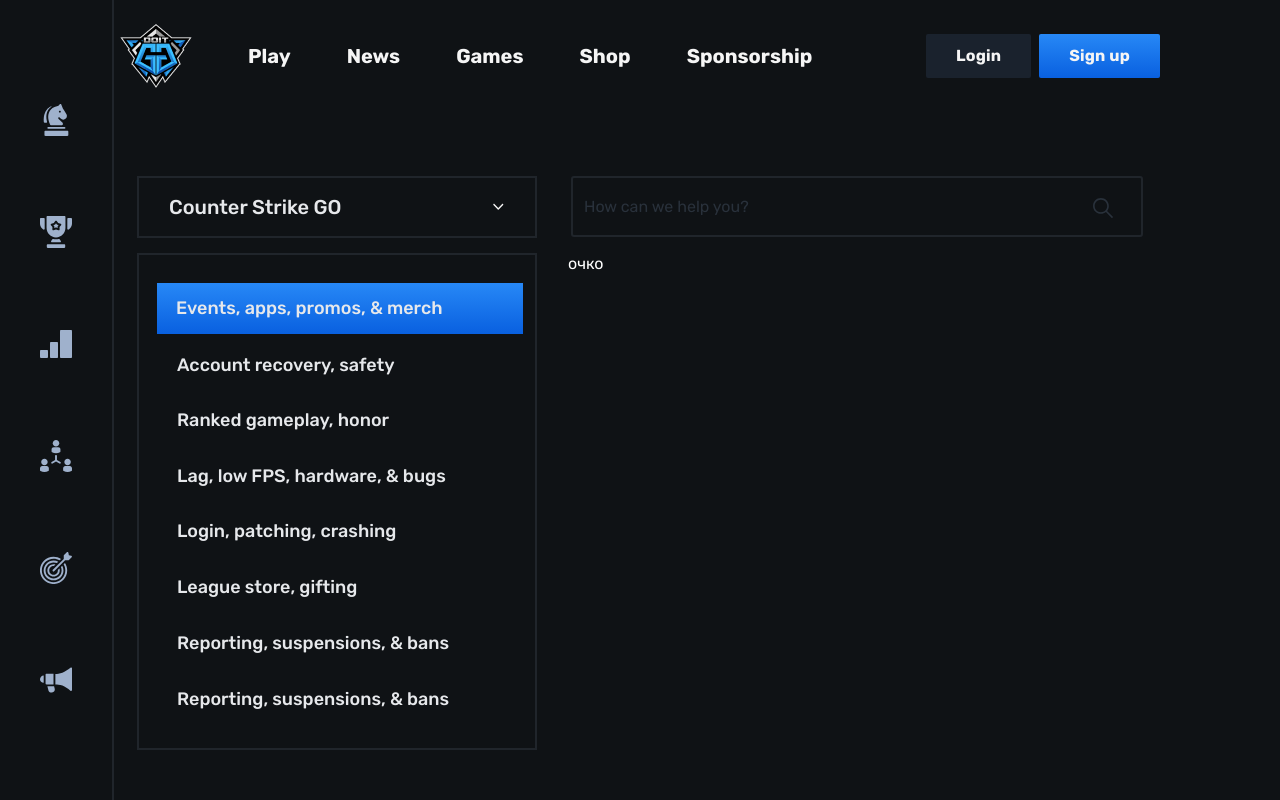
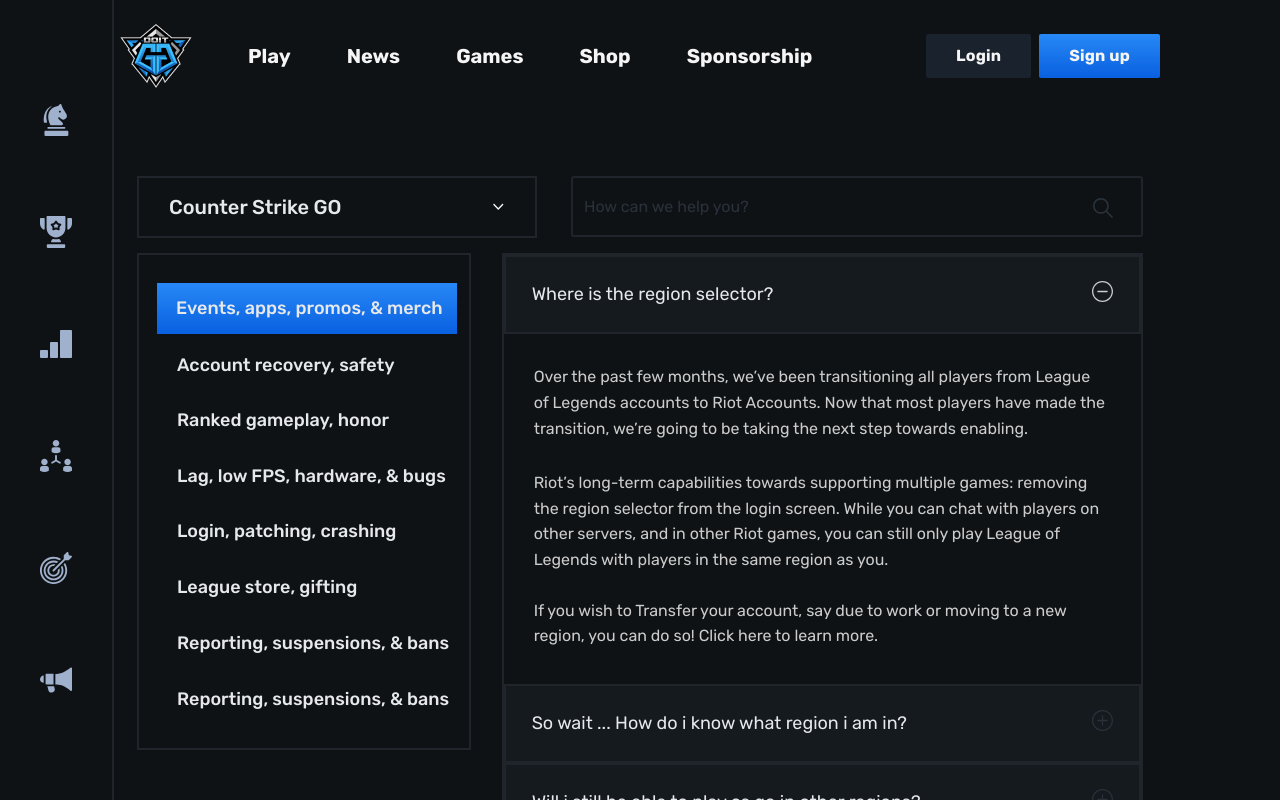
Before and after one commit to M1nt-y/doit, a Vue app: page /faq in a window 1280 px wide. Shown: the top 800 px of the page. Built offline with nearby package versions, Linux system fonts and the light colour scheme.

Commit message:
dima-dev: Сделал десктоп версию ответы и вопросы

```diff
--- /dev/null
+++ b/src/assets/icons/faq/Minus.vue
@@ -0,0 +1,14 @@
+<template>
+<svg width="21" height="21" viewBox="0 0 21 21" fill="none" xmlns="http://www.w3.org/2000/svg">
+  <g clip-path="url(#clip0_1972_16605)">
+    <path d="M10.5 21C4.71007 21 0 16.2899 0 10.5C0 4.71007 4.71007 0 10.5 0C16.2899 0 21 4.71007 21 10.5C21 16.2899 16.2899 21 10.5 21ZM10.5 1.3125C5.43377 1.3125 1.3125 5.43377 1.3125 10.5C1.3125 15.5662 5.43377 19.6875 10.5 19.6875C15.5662 19.6875 19.6875 15.5662 19.6875 10.5C19.6875 5.43377 15.5662 1.3125 10.5 1.3125Z" fill="#CCCCCC"/>
+    <path d="M15.0938 11.1562H5.90625C5.544 11.1562 5.25 10.8623 5.25 10.5C5.25 10.1377 5.544 9.84375 5.90625 9.84375H15.0938C15.456 9.84375 15.75 10.1377 15.75 10.5C15.75 10.8623 15.456 11.1562 15.0938 11.1562Z" fill="#CCCCCC"/>
+  </g>
+  <defs>
+    <clipPath id="clip0_1972_16605">
+    <rect width="21" height="21" fill="white"/>
+    </clipPath>
+  </defs>
+  </svg>
+
+</template>
--- /dev/null
+++ b/src/assets/icons/faq/Plus.vue
@@ -0,0 +1,15 @@
+<template>
+<svg width="21" height="21" viewBox="0 0 21 21" fill="none" xmlns="http://www.w3.org/2000/svg">
+  <g clip-path="url(#clip0_1972_16575)">
+    <path d="M10.5 21C4.71007 21 0 16.2899 0 10.5C0 4.71007 4.71007 0 10.5 0C16.2899 0 21 4.71007 21 10.5C21 16.2899 16.2899 21 10.5 21ZM10.5 1.3125C5.43377 1.3125 1.3125 5.43377 1.3125 10.5C1.3125 15.5662 5.43377 19.6875 10.5 19.6875C15.5662 19.6875 19.6875 15.5662 19.6875 10.5C19.6875 5.43377 15.5662 1.3125 10.5 1.3125Z" fill="#29313B"/>
+    <path d="M15.0938 11.1562H5.90625C5.544 11.1562 5.25 10.8623 5.25 10.5C5.25 10.1377 5.544 9.84375 5.90625 9.84375H15.0938C15.456 9.84375 15.75 10.1377 15.75 10.5C15.75 10.8623 15.456 11.1562 15.0938 11.1562Z" fill="#29313B"/>
+    <path d="M10.5 15.75C10.1377 15.75 9.84375 15.456 9.84375 15.0938V5.90625C9.84375 5.544 10.1377 5.25 10.5 5.25C10.8623 5.25 11.1562 5.544 11.1562 5.90625V15.0938C11.1562 15.456 10.8623 15.75 10.5 15.75Z" fill="#29313B"/>
+  </g>
+  <defs>
+    <clipPath id="clip0_1972_16575">
+    <rect width="21" height="21" fill="white"/>
+    </clipPath>
+  </defs>
+</svg>
+
+</template>
--- a/src/components/FAQ/Destop.vue
+++ b/src/components/FAQ/Destop.vue
@@ -9,12 +9,30 @@
       {{ item }}
     </p>
   </div>
-  <div class="fda__content-right">
-    очко
+  <div class="faq__content-right">
+    <div class="accordeon">
+      <div v-for="(item, index) in rightArr" :key="index" class="accordion-item">
+        <div class="flex" @click="toggleAccordion(index)">
+          <div class="accordion-title">{{ item.title }}</div>
+            <div class="flex-icon">
+              <IconMinus v-if="activeAccrodeon === index"/>
+             <IconPlus v-else/>
+
+            </div>
+        </div>
+        <div :class="{ 'accordion-content': true, 'active': activeAccrodeon === index }">
+           <p>{{ item.textOne }}</p>
+           <p>{{ item.textTwo }}</p>
+           <p>{{ item.textLast }}</p>
+        </div>
+      </div>
+    </div>
   </div>
 </template>
 
 <script setup>
+import IconPlus from '@/assets/icons/faq/Plus.vue'
+import IconMinus from '@/assets/icons/faq/Minus.vue'
 const props = defineProps({
   leftArr: {
     type: Array,
@@ -26,9 +44,23 @@
     default: 0,
     required: true,
   },
+  rightArr: {
+    type: Array,
+    default: [],
+    required: true,
+  },
+  activeAccrodeon:{
+    type: Number,
+    default: 0,
+    required: true,
+  }
 });
-const emits = defineEmits(['update:activeIndex', 'click']);
+const emits = defineEmits(['activetab:activeIndex', 'click', 'open-accordeon']);
 function handleClick(index) {
-  emits('update:activeIndex', index);
+  emits('activetab:activeIndex', index);
 }
+function toggleAccordion(index) {
+  emits('open-accordeon', index);
+};
+
 </script>
--- a/src/pages/FaqPage.vue
+++ b/src/pages/FaqPage.vue
@@ -12,7 +12,7 @@
       </div>
     </div>
     <div class="faq__info-input">
-      <input type="text" placeholder="How can we help you?">
+      <input type="text" placeholder="How can we help you?" v-model="searchQuerry">
       <IconSearch/>
     </div>
    </div>
@@ -20,17 +20,22 @@
     <Desktop
     :leftArr="desktopState"
     :activeIndex="activeIndexLeft"
-    @update:activeIndex="setActive"/>
+    :rightArr="filteredItems"
+    :activeAccrodeon="activeAccrodeon"
+    @activetab:activeIndex="setActive"
+    @open-accordeon="onOpenAccordeon"/>
    </div>
   </div>
 </main>
 </template>
 
 <script setup>
-import {ref} from 'vue'
+import {ref, computed} from 'vue'
 
 import IconArrow from '@/assets/icons/faq/Arrow.vue'
 import IconSearch from '@/assets/icons/faq/Search.vue'
+
+
 import Desktop from '@/components/FAQ/Destop.vue'
 
 
@@ -55,6 +60,53 @@
 function setActive(index) {
   activeIndexLeft.value = index;
 }
+
+const textAccrodeon = [
+  {
+    title: 'Where is the region selector?',
+    textOne: 'Over the past few months, we’ve been transitioning all players from League of Legends accounts to Riot Accounts. Now that most players have made the transition, we’re going to be taking the next step towards enabling.',
+    textTwo: 'Riot’s long-term capabilities towards supporting multiple games: removing the region selector from the login screen. While you can chat with players on other servers, and in other Riot games, you can still only play League of Legends with players in the same region as you.',
+    textLast: 'If you wish to Transfer your account, say due to work or moving to a new region, you can do so! Click here to learn more.',
+  },
+  {
+    title: 'So wait ... How do i know what region i am in?',
+    textOne: 'Over the past few months, we’ve been transitioning all players from League of Legends accounts to Riot Accounts. Now that most players have made the transition, we’re going to be taking the next step towards enabling.',
+    textTwo: 'Riot’s long-term capabilities towards supporting multiple games: removing the region selector from the login screen. While you can chat with players on other servers, and in other Riot games, you can still only play League of Legends with players in the same region as you.',
+    textLast: 'If you wish to Transfer your account, say due to work or moving to a new region, you can do so! Click here to learn more.',
+  },
+  {
+    title: 'Will i still be able to play cs go in other regions?',
+    textOne: 'Over the past few months, we’ve been transitioning all players from League of Legends accounts to Riot Accounts. Now that most players have made the transition, we’re going to be taking the next step towards enabling.',
+    textTwo: 'Riot’s long-term capabilities towards supporting multiple games: removing the region selector from the login screen. While you can chat with players on other servers, and in other Riot games, you can still only play League of Legends with players in the same region as you.',
+    textLast: 'If you wish to Transfer your account, say due to work or moving to a new region, you can do so! Click here to learn more.',
+  },
+  {
+    title: 'So wait ... How do i know what region i am in?',
+    textOne: 'Over the past few months, we’ve been transitioning all players from League of Legends accounts to Riot Accounts. Now that most players have made the transition, we’re going to be taking the next step towards enabling.',
+    textTwo: 'Riot’s long-term capabilities towards supporting multiple games: removing the region selector from the login screen. While you can chat with players on other servers, and in other Riot games, you can still only play League of Legends with players in the same region as you.',
+    textLast: 'If you wish to Transfer your account, say due to work or moving to a new region, you can do so! Click here to learn more.',
+  },
+  {
+    title: 'Will i still be able to play cs go in other regions?',
+    textOne: 'Over the past few months, we’ve been transitioning all players from League of Legends accounts to Riot Accounts. Now that most players have made the transition, we’re going to be taking the next step towards enabling.',
+    textTwo: 'Riot’s long-term capabilities towards supporting multiple games: removing the region selector from the login screen. While you can chat with players on other servers, and in other Riot games, you can still only play League of Legends with players in the same region as you.',
+    textLast: 'If you wish to Transfer your account, say due to work or moving to a new region, you can do so! Click here to learn more.',
+  }
+]
+const activeAccrodeon = ref(0)
+function onOpenAccordeon(index){
+  activeAccrodeon.value = index;
+}
+
+const searchQuerry = ref('');
+const filteredItems = computed(() => {
+  if (searchQuerry.value.trim() === '') {
+    return textAccrodeon;
+  } else {
+    const query = searchQuerry.value.trim().toLowerCase();
+    return textAccrodeon.filter(item => item.title.toLowerCase().includes(query));
+  }
+});
 
 
 
@@ -137,6 +189,7 @@
   }
   &__content{
     display: flex;
+    align-items: flex-start;
     gap: 31px;
     margin-top: 15px;
     &-left{
@@ -180,6 +233,65 @@
         background: var(--primary-gradient, linear-gradient(180deg, #2788F6 0%, #0960E0 100%));
       }
     }
+    &-right{
+      .accordeon{
+        border: 2px solid #20252B;
+        width: 100%;
+        .accordion-item {
+          .flex{
+            display: flex;
+            align-items: center;
+            justify-content: space-between;
+            background: #151A1F;
+            border: 2px solid #20252B;
+            padding-top: 24px;
+            padding-left: 26px;
+            padding-right: 26px;
+            padding-bottom: 24px;
+            cursor: pointer;
+            .accordion-title{
+              color:  #E6E8EB;
+              font-size: 18px;
+            }
+          }
+
+          .accordion-content{
+            max-height: 0;
+            overflow: hidden;
+            transition: all 0.4s;
+            opacity: 0;
+
+            p{
+              color:  #CCC;
+              font-size: 16px;
+              font-weight: 100;
+              line-height: 160%;
+
+            }
+            p:nth-child(2){
+              margin-top: 29px;
+            }
+            p:nth-child(3){
+              margin-top: 25px;
+              margin-bottom: 5px;
+            }
+          }
+          .accordion-content.active {
+            max-height: 500px;
+            transition: all 0.4s;
+            opacity: 1;
+            padding: 30px;
+            padding-right: 35px;
+          }
+        }
+        .accordion-item:nth-child(4){
+          .flex{
+            padding-top: 28px;
+            padding-bottom: 28px;
+          }
+        }
+      }
+    }
   }
 }
 
```
